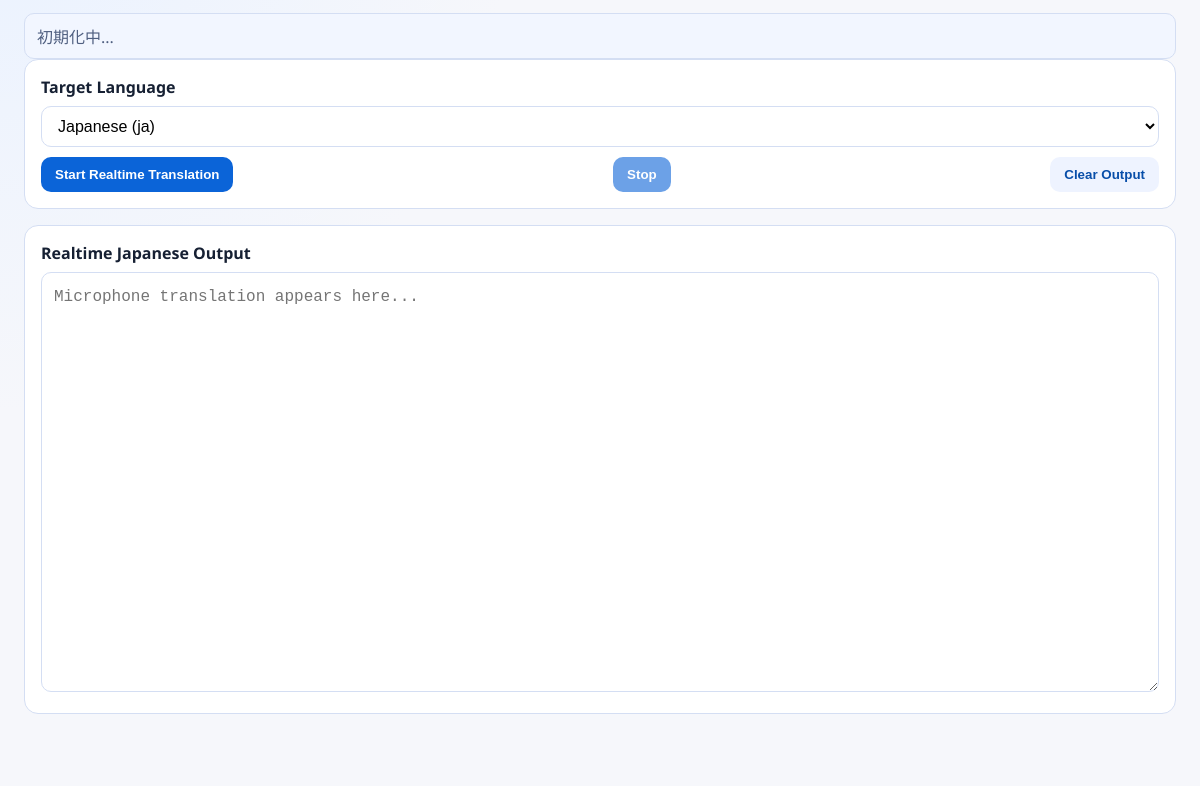
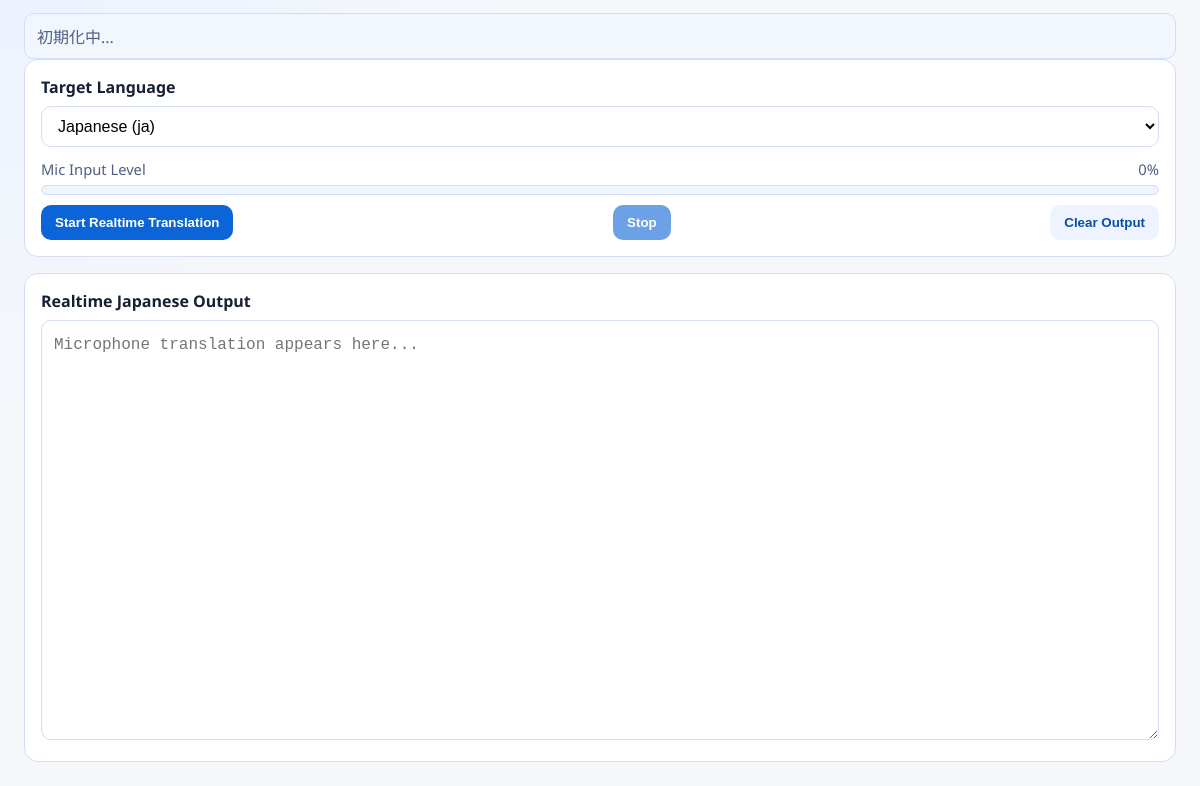
Before and after one commit to takashiuesaka/InterpreterApp, an Electron app: page renderer/index.html in a window 1200 px wide. Shown: the part 100-886 px from the top of the page. Before the commit the page ends 838 px from the top, so only its background shows below. Drawn offline with Linux system fonts and the light colour scheme; no server answers.

Commit message:
feat: add microphone input level monitoring UI and functionality

```diff
--- a/renderer/app.js
+++ b/renderer/app.js
@@ -4,6 +4,8 @@ const startButton = document.getElementById('startButton');
 const stopButton = document.getElementById('stopButton');
 const clearButton = document.getElementById('clearButton');
 const statusBox = document.getElementById('status');
+const micLevelBar = document.getElementById('micLevelBar');
+const micLevelValue = document.getElementById('micLevelValue');
 
 let unsubscribeDeltaListener = null;
 let unsubscribeDoneListener = null;
@@ -18,6 +20,28 @@ let muteGainNode = null;
 let running = false;
 
 const TARGET_SAMPLE_RATE = 24000;
+
+function updateMicLevel(levelRatio) {
+  const clamped = Math.max(0, Math.min(1, levelRatio));
+  const percent = Math.round(clamped * 100);
+  micLevelBar.style.width = `${percent}%`;
+  micLevelValue.textContent = `${percent}%`;
+}
+
+function calculateRmsLevel(float32Samples) {
+  if (!float32Samples || float32Samples.length === 0) {
+    return 0;
+  }
+
+  let sumSquares = 0;
+  for (let i = 0; i < float32Samples.length; i += 1) {
+    const sample = float32Samples[i];
+    sumSquares += sample * sample;
+  }
+
+  const rms = Math.sqrt(sumSquares / float32Samples.length);
+  return Math.min(1, rms * 6);
+}
 
 function setStatus(message, isError) {
   statusBox.textContent = message;
@@ -92,6 +116,7 @@ function updateButtons(isRunning) {
 async function stopRealtimeTranslation() {
   running = false;
   updateButtons(false);
+  updateMicLevel(0);
 
   if (processorNode) {
     try {
@@ -182,6 +207,9 @@ async function startRealtimeTranslation() {
       }
 
       const inputSamples = event.inputBuffer.getChannelData(0);
+      const level = calculateRmsLevel(inputSamples);
+      updateMicLevel(level);
+
       const downsampled = downsampleFloat32(
         inputSamples,
         audioContext.sampleRate,
@@ -220,6 +248,7 @@ clearButton.addEventListener('click', () => {
 
 async function initialize() {
   updateButtons(false);
+  updateMicLevel(0);
 
   unsubscribeDeltaListener = window.translatorApi.onTranslationDelta((payload) => {
     const delta = payload?.delta;
--- a/renderer/index.html
+++ b/renderer/index.html
@@ -21,6 +21,16 @@
           <option value="ja" selected>Japanese (ja)</option>
         </select>
 
+        <div class="mic-monitor" aria-live="polite">
+          <div class="mic-monitor-header">
+            <span>Mic Input Level</span>
+            <span id="micLevelValue">0%</span>
+          </div>
+          <div class="mic-level-track" role="meter" aria-label="Microphone input level">
+            <div id="micLevelBar" class="mic-level-bar"></div>
+          </div>
+        </div>
+
         <div class="actions">
           <button id="startButton" type="button">Start Realtime Translation</button>
           <button id="stopButton" type="button" disabled>Stop</button>
--- a/renderer/styles.css
+++ b/renderer/styles.css
@@ -74,6 +74,37 @@ body {
   display: block;
   font-weight: 700;
   margin-bottom: 8px;
+}
+
+.mic-monitor {
+  margin-top: 12px;
+  margin-bottom: 8px;
+}
+
+.mic-monitor-header {
+  display: flex;
+  justify-content: space-between;
+  align-items: center;
+  font-size: 0.92rem;
+  color: var(--text-subtle);
+  margin-bottom: 6px;
+}
+
+.mic-level-track {
+  width: 100%;
+  height: 10px;
+  border-radius: 999px;
+  border: 1px solid var(--border);
+  background: #eff4ff;
+  overflow: hidden;
+}
+
+.mic-level-bar {
+  width: 0%;
+  height: 100%;
+  border-radius: 999px;
+  background: linear-gradient(90deg, #09a66d 0%, #f7b500 70%, #e5484d 100%);
+  transition: width 80ms linear;
 }
 
 textarea {
```
